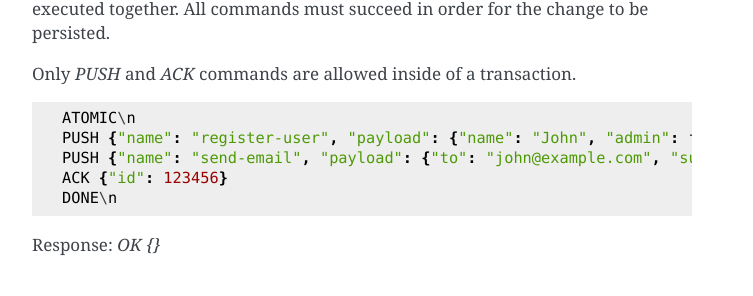
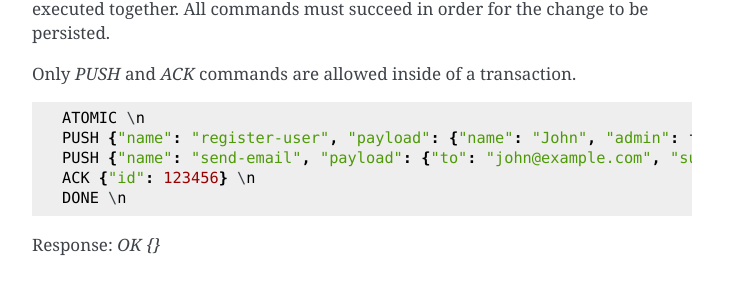
Before and after one commit to husio/masenko, a Sphinx documentation site: the page built from docs/commands.rst, in a window 1280 px wide and 900 px high, scrolled down 2847 px. Shown: the part 557-853 px from the top of the window, without its empty margins (388-1141 px from the left). Built offline with Sphinx 7.4.7, drawn with Linux system fonts in a browser that asks for light colours.

Commit message:
fix docs

```diff
--- a/docs/commands.rst
+++ b/docs/commands.rst
@@ -146,10 +146,10 @@
 
 .. code::
 
-   ATOMIC\n
-   PUSH {"name": "register-user", "payload": {"name": "John", "admin": false}}
-   PUSH {"name": "send-email", "payload": {"to": "john@example.com", "subject": "Hello"}}
-   ACK {"id": 123456}
-   DONE\n
+   ATOMIC \n
+   PUSH {"name": "register-user", "payload": {"name": "John", "admin": false}} \n
+   PUSH {"name": "send-email", "payload": {"to": "john@example.com", "subject": "Hello"}} \n
+   ACK {"id": 123456} \n
+   DONE \n
 
 Response: `OK {}`
```
